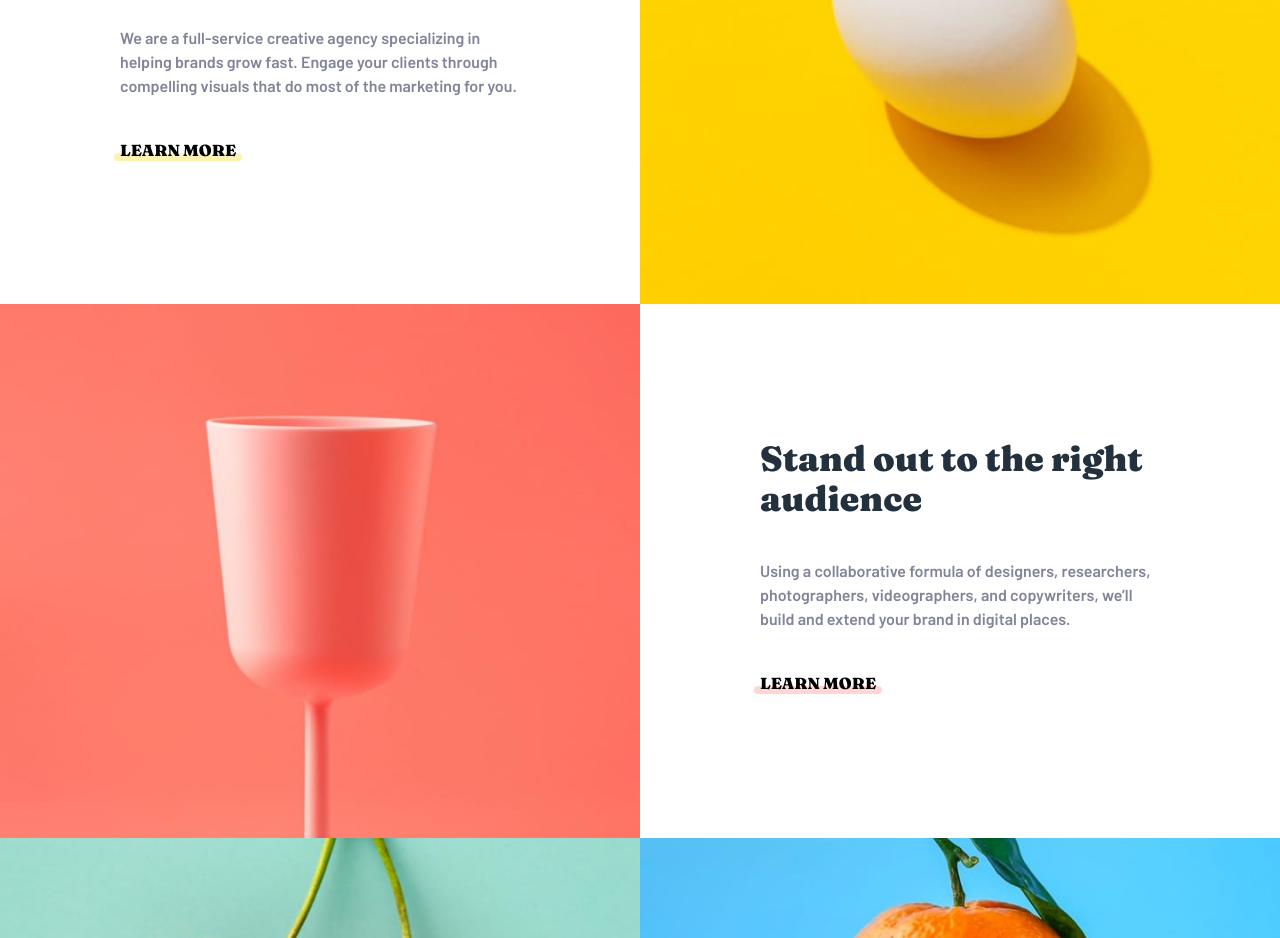
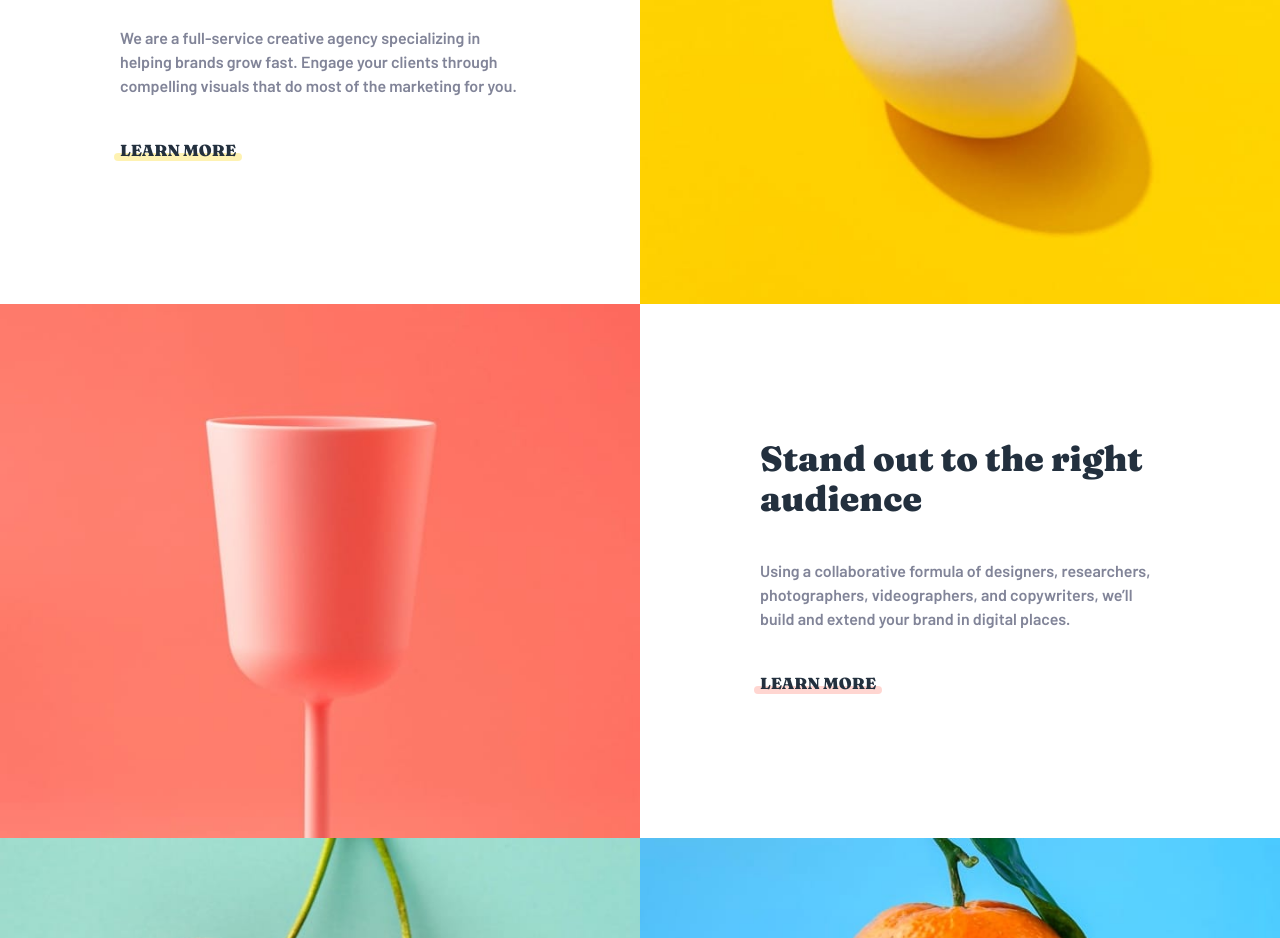
Before and after one commit to WhyPoq/sunside-agency-challenge, a plain HTML site: page index.html in a window 1280 px wide. Shown: the part 940-1878 px from the top of the page. Drawn offline with Linux system fonts and the light colour scheme.

Commit message:
button text color fix

```diff
--- a/index.css
+++ b/index.css
@@ -280,6 +280,7 @@ h2{
     font-size: var(--fs-400);
     font-weight: 900;
     text-transform: uppercase;
+    color: hsl(212, 27%, 19%);
     background-color: transparent;
 
     cursor: pointer;
```
